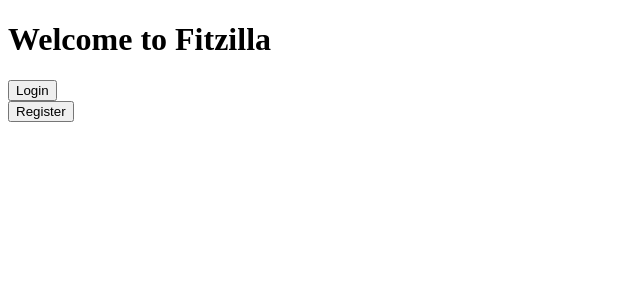
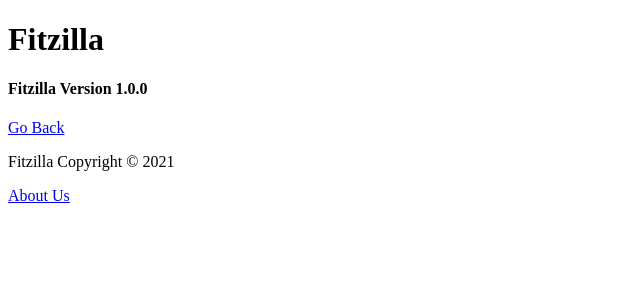
Before and after one commit to zmervey18/Fitzilla, a React (Create React App) app in the folder frontend/: page /About in a window 1280 px wide. Shown: the top 300 px of the page, without its empty margins (0-640 px from the left). Built offline with nearby package versions, Linux system fonts and the light colour scheme.

Commit message:
Added Multiple Page Application

```diff
--- a/frontend/package.json
+++ b/frontend/package.json
@@ -8,6 +8,7 @@
     "@testing-library/user-event": "^12.8.3",
     "react": "^17.0.2",
     "react-dom": "^17.0.2",
+    "react-icons": "^4.2.0",
     "react-router": "^5.2.0",
     "react-router-dom": "^5.2.0",
     "react-scripts": "4.0.3",
--- a/frontend/src/App.js
+++ b/frontend/src/App.js
@@ -1,9 +1,31 @@
+import React from "react"
+import "./App.css"
+
+import { BrowserRouter as Router, Route, Switch, Link, Redirect } from 'react-router-dom'
+
+// Importing High Level Components
+import Login from './components/highLevel/Login'
 import Homepage from './components/highLevel/Homepage'
-import { BrowserRouter as Router, Route } from 'react-router-dom'
+import Register from "./components/highLevel/Register"
+import About from "./components/highLevel/About"
+
+// Importing Low Level Components
+import Footer from './components/lowLevel/Footer'
+import Header from "./components/lowLevel/Header"
 
 function App() {
   return (
-    <Homepage />
+    <Router>
+      <Header/>
+
+      <Route exact path="/" component={Homepage}/>
+      <Route exact path="/login" component={Login}/>
+      <Route exact path="/register" component={Register}/>
+      <Route exact path="/About" component={About}/>
+
+      <Footer/>
+    </Router>
+
   );
 }
 
--- /dev/null
+++ b/frontend/src/components/highLevel/About.js
@@ -0,0 +1,13 @@
+import React from 'react'
+import { Link } from 'react-router-dom'
+
+const About = () => {
+    return (
+        <div>
+            <h4>Fitzilla Version 1.0.0</h4>
+            <Link to="/">Go Back</Link>
+        </div>
+    )
+}
+
+export default About
--- a/frontend/src/components/highLevel/Homepage.js
+++ b/frontend/src/components/highLevel/Homepage.js
@@ -1,13 +1,20 @@
 import PropTypes from 'prop-types'
+import { BrowserRouter as Router,Route, Switch, Link, Redirect } from 'react-router-dom'
 import Button from '../lowLevel/Button'
+import Login from './Login'
+import Register from './Register'
 
 const Homepage = ({buttonName}) => {
     return (
+
         <div>
-            <h1>Welcome to Fitzilla</h1>
-            <Button buttonName={'Login'} />
-            <Button buttonName={'Register'}/>
+            <h2>Welcome to Fitzilla</h2>
+
+            <Link to="/login"><Button buttonName={'Login'} /></Link>
+            <Link to="/register"><Button buttonName={'Register'}/></Link>
         </div>
+
+
     )
 }
 
--- a/frontend/src/components/highLevel/Login.js
+++ b/frontend/src/components/highLevel/Login.js
@@ -3,6 +3,8 @@ import React from 'react'
 const Login = () => {
     return (
         <section>
+            <h1>Login Page</h1>
+
             <form>
                 <div>
                     <label>
--- a/frontend/src/components/highLevel/Register.js
+++ b/frontend/src/components/highLevel/Register.js
@@ -2,6 +2,9 @@
 
 const Register = () => {
     return (
+        <section>
+        <h1>Registration Page</h1>
+
         <form>
             {/*Username*/}
             <div>
@@ -25,6 +28,7 @@ const Register = () => {
             </div>
             <input type="submit" value="Register"></input>
         </form>
+        </section>
     )
 }
 
--- /dev/null
+++ b/frontend/src/components/lowLevel/Footer.js
@@ -0,0 +1,15 @@
+import React from 'react'
+import { Link } from 'react-router-dom'
+
+const Footer = () => {
+    return (
+        <div>
+            <footer>
+            <p>Fitzilla Copyright &copy; 2021</p>
+            <Link to="/about">About Us</Link>
+        </footer>
+        </div>
+    )
+}
+
+export default Footer
--- /dev/null
+++ b/frontend/src/components/lowLevel/Header.js
@@ -0,0 +1,14 @@
+import React from 'react'
+import { FiLogOut,IoChevronBackOutline,BiRun } from 'react-icons/fa';
+
+const Header = () => {
+    return (
+        <header>
+            <div>
+                <h1>Fitzilla</h1>
+            </div>
+        </header>
+    )
+}
+
+export default Header
```
Also changed, not shown: frontend/src/index.js (+11 -1 lines), frontend/src/routes.js (+15 -12 lines), 2 other files (tests, documents, lock files or other folders).
